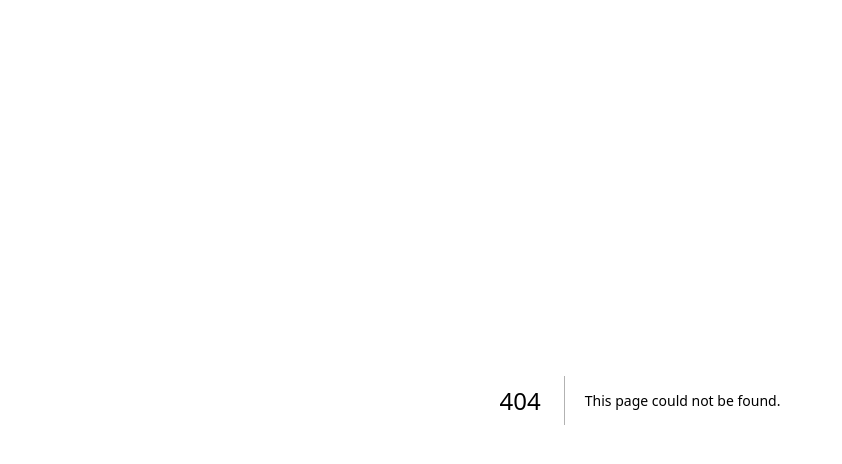
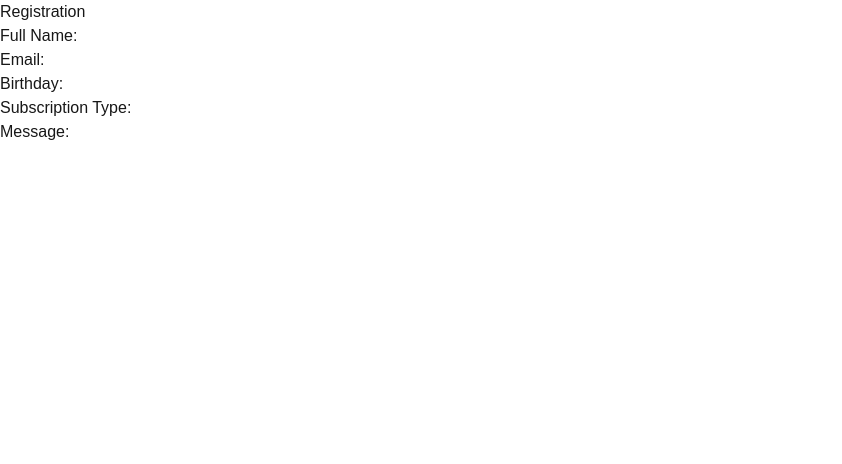
Before and after one commit to narapark7561/ReactReviewSelfStudy, a Next.js app in the folder awesomecarrie/: page /week-5 in a window 1280 px wide. Before the commit this address had no page. Shown: the top 464 px of the page, without its empty margins (0-842 px from the left). Built offline with nearby package versions, Linux system fonts and the light colour scheme.

Commit message:
Reviewing make a form, inside form Implemented each label

```diff
--- a/awesomecarrie/app/page.js
+++ b/awesomecarrie/app/page.js
@@ -27,6 +27,9 @@ export default function Home() {
         <li>
           <Link href="./week-4/counter-props">Week 4 - Counter Props</Link>
         </li>
+        <li>
+          <Link href="./week-5/">Week 5 - Managed Form</Link>
+        </li>
       </ul>
     </main>
   );
--- /dev/null
+++ b/awesomecarrie/app/week-5/managed-form.js
@@ -0,0 +1,45 @@
+"use client";
+
+import { useState } from "react";
+
+export default function RegistraionForm() {
+  const [fullName, setfullName] = useState("");
+  const [email, setEmail] = useState("");
+  const [birthDate, setBirthDate] = useState("");
+  const [subscription, setSubscription] = useState("");
+  const [message, setMessage] = useState("");
+
+  const handleFullNameChange = (event) => {
+    setfullName(event.target.value);
+    // console.dir(event); -> show whole object..
+    // console.dir(event.target.value);
+  };
+
+  return (
+    <form>
+      <div>
+        <label>Full Name: </label>
+        <input
+          onChange={handleFullNameChange}
+          value={fullName}
+          type="text"
+          name="full_name"
+        />
+      </div>
+      <div>
+        <label>Email: </label>
+        <input />
+      </div>
+      <div>
+        <label>Birthday: </label>
+        <input />
+      </div>
+      <div>
+        <label>Subscription Type: </label>
+      </div>
+      <div>
+        <label>Message: </label>
+      </div>
+    </form>
+  );
+}
--- /dev/null
+++ b/awesomecarrie/app/week-5/page.js
@@ -0,0 +1,10 @@
+import RegistraionForm from "./managed-form";
+
+export default function RegistraionPage() {
+  return (
+    <main>
+      <h1>Registration</h1>
+      <RegistraionForm />
+    </main>
+  );
+}
```
